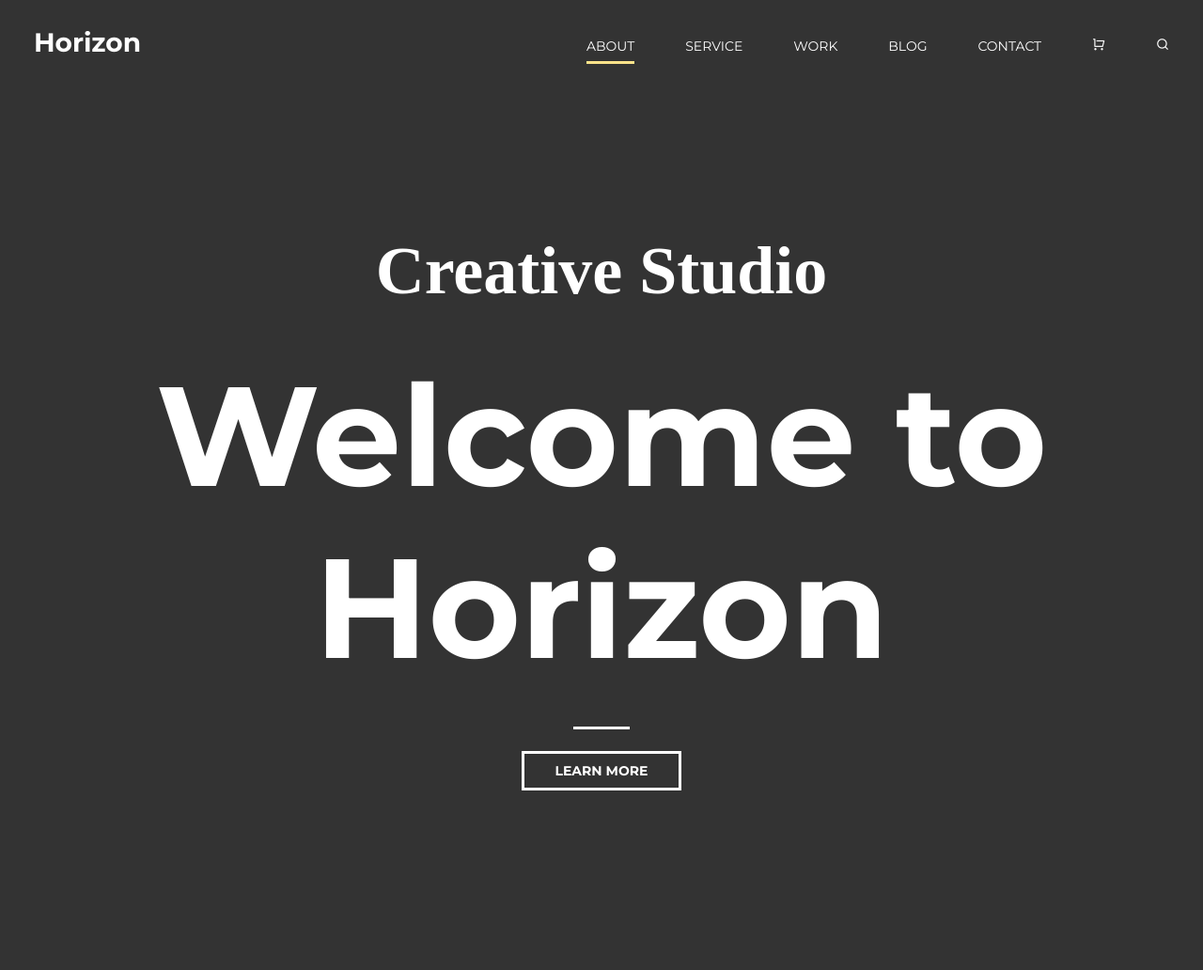
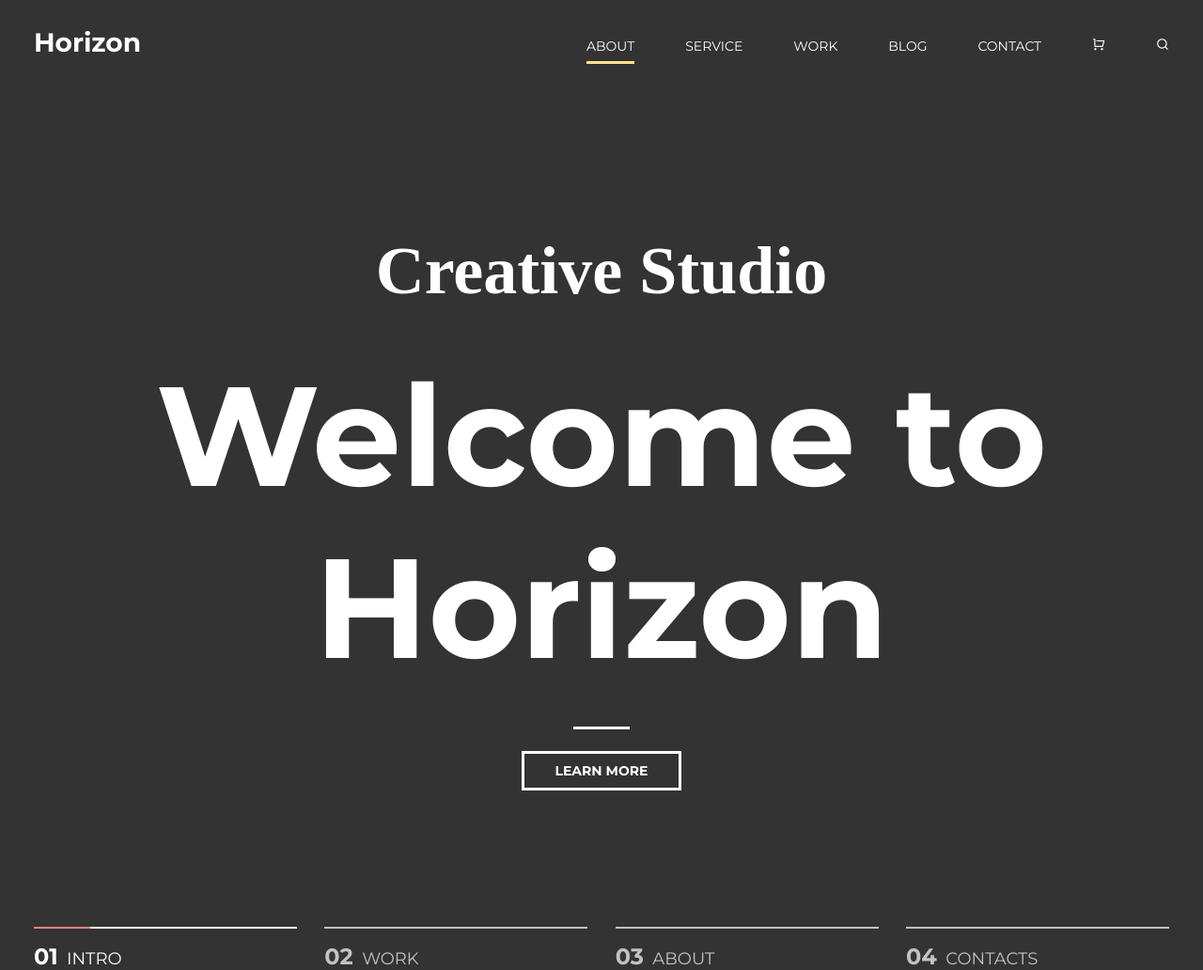
Before and after one commit to michaelprys/Horizon, a plain HTML site: page index.html in a window 1280 px wide. Shown: the whole page at 94% size. Before the commit the page ends 1000 px from the top, so only its background shows below. Drawn offline with nearby package versions, Linux system fonts and the light colour scheme.

Commit message:
#1 section done

```diff
--- a/css/style.css
+++ b/css/style.css
@@ -82,19 +82,21 @@ ul {
 
 /* INTRO */
 
-.intro {
+.intro-wrapper {
     text-align: center;
+    margin-bottom: 157px;
 }
 
 .intro-suptitle {
     font-family: "Kaushan Script";
     font-size: 72px;
     margin-bottom: 42px;
+    user-select: none;
 }
 
 .intro-title {
     font-size: 150px;
-
+    user-select: none;
 }
 
 .intro-title::after {
@@ -118,3 +120,41 @@ ul {
     background-color: #fce38a;
     color: #333;
 }
+
+/* INTRO-SLIDER */
+
+.intro-slider {
+    text-transform: uppercase;
+    display: flex;
+    justify-content: space-between;
+    font-size: 18px;
+    margin-bottom: 28px;
+}
+
+.intro-slider b {
+    font-size: 24px;
+}
+
+.intro-slider-item {
+    border-top: 2px solid #fff;
+    width: 280px;
+    padding-top: 15px;
+    position: relative;
+    opacity: 0.7;
+}
+
+.intro-slider-item.active {
+    opacity: 1;
+}
+
+.intro-slider-item.active::before {
+    content: "";
+    display: block;
+    position: absolute;
+    top: -2px;
+    left: 0;
+    z-index: 1;
+    width: 60px;
+    height: 2px;
+    background-color: #f38181;
+}
--- a/index.html
+++ b/index.html
@@ -32,7 +32,7 @@
                     </ul>
                 </nav>
             </div>
-
+    </header> <!-- /.HEADER -->
     <div class="intro">
         <div class="container">
             <div class="intro-wrapper">
@@ -40,12 +40,24 @@
                 <h2 class="intro-title">Welcome to Horizon</h2>
                 <a class="intro-button" href="#">learn more</a>
             </div>
+
+            <div class="intro-slider">
+                <div class="intro-slider-item active">
+                    <span><b>01</b>&nbsp;&nbsp;intro</span>
+                </div>
+                <div class="intro-slider-item">
+                    <span><b>02</b>&nbsp;&nbsp;work</span>
+                </div>
+                <div class="intro-slider-item">
+                    <span><b>03</b>&nbsp;&nbsp;about</span>
+                </div>
+                <div class="intro-slider-item">
+                    <span><b>04</b>&nbsp;&nbsp;contacts</span>
                 </div>
             </div>
+        </div>
+    </div> <!-- /.INTRO -->
 
-
-        </div>
-    </header>
 
 </body>
 
```
Lines whose indentation alone changed are shown as unchanged.
